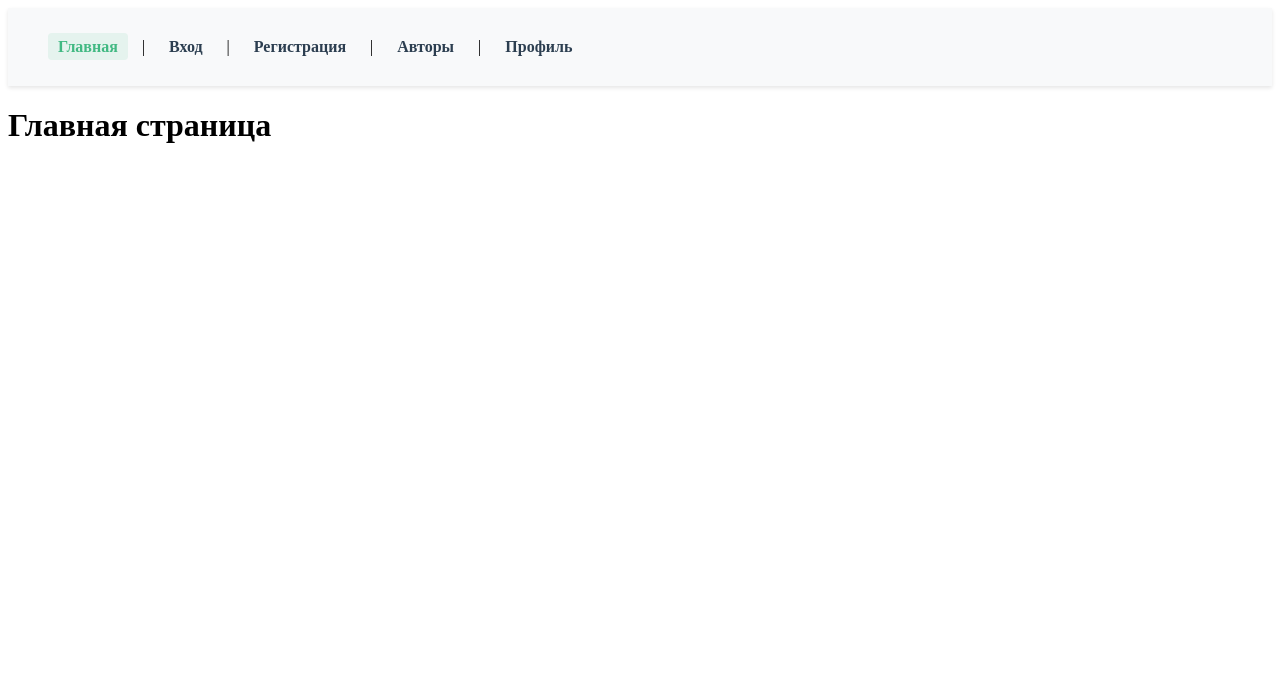
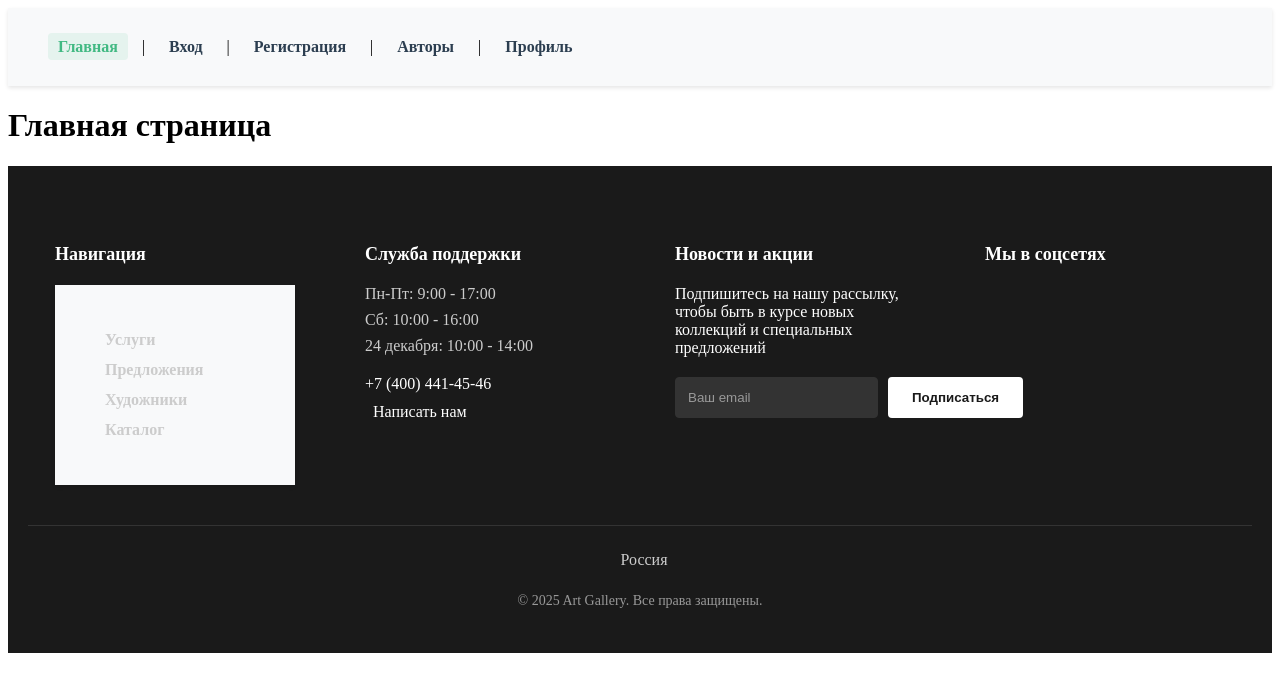
Before and after one commit to MatveySviadysh/OnlineBooks, a Vue app in the folder frontend/: page / in a window 1280 px wide. Shown: the top 692 px of the page. Built offline with nearby package versions, Linux system fonts and the light colour scheme.

Commit message:
update view & added foter

```diff
--- a/frontend/src/App.vue
+++ b/frontend/src/App.vue
@@ -1,5 +1,6 @@
 <template>
   <div id="app">
+    <splash-screen />
     <nav>
       <router-link to="/">Главная</router-link> |
       <router-link to="/login">Вход</router-link> |
@@ -8,16 +9,28 @@
       <router-link to="/profile">Профиль</router-link>
     </nav>
 
-    <router-view></router-view>
+    <router-view v-slot="{ Component }">
+      <transition name="fade" mode="out-in">
+        <component :is="Component" />
+      </transition>
+    </router-view>
+
+    <AppFooter />
   </div>
 </template>
 
 <script lang="ts">
-import { defineComponent } from 'vue'
+  import { defineComponent } from 'vue'
+  import SplashScreen from '@/components/help/SplashScreen.vue'
+  import AppFooter from '@/components/layout/Footer.vue'
 
-export default defineComponent({
-  name: 'App'
-})
+  export default defineComponent({
+    name: 'App',
+    components: {
+      SplashScreen,
+      AppFooter
+    }
+  })
 </script>
 
 <style lang="scss">
@@ -45,4 +58,14 @@ nav {
     }
   }
 }
+
+.fade-enter-active,
+.fade-leave-active {
+  transition: opacity 0.3s ease;
+}
+
+.fade-enter-from,
+.fade-leave-to {
+  opacity: 0;
+}
 </style>
--- /dev/null
+++ b/frontend/src/components/help/SplashScreen.vue
@@ -0,0 +1,75 @@
+<template>
+  <div class="splash-screen" v-if="isVisible">
+    <h1 class="splash-text">текст</h1>
+  </div>
+</template>
+
+<script lang="ts">
+import { defineComponent } from 'vue'
+
+export default defineComponent({
+  name: 'SplashScreen',
+  data() {
+    return {
+      isVisible: true
+    }
+  },
+  mounted() {
+    setTimeout(() => {
+      this.isVisible = false
+    }, 3000) // Заставка будет показываться 3 секунды
+  }
+})
+</script>
+
+<style lang="scss" scoped>
+.splash-screen {
+  position: fixed;
+  top: 0;
+  left: 0;
+  width: 100%;
+  height: 100%;
+  background-color: #ffffff;
+  display: flex;
+  justify-content: center;
+  align-items: center;
+  z-index: 9999;
+  animation: fadeOut 0.5s ease 2.5s forwards;
+}
+
+.splash-text {
+  font-size: 3rem;
+  color: #2c3e50;
+  position: relative;
+  animation: textAnimation 2s ease forwards;
+}
+
+@keyframes textAnimation {
+  0% {
+    transform: translateY(0);
+  }
+  40% {
+    transform: translateY(0);
+  }
+  60% {
+    transform: translateY(-20px);
+  }
+  80% {
+    border-bottom: 2px solid #42b983;
+  }
+  100% {
+    transform: translateY(-40px);
+    border-bottom: 2px solid #42b983;
+  }
+}
+
+@keyframes fadeOut {
+  from {
+    opacity: 1;
+  }
+  to {
+    opacity: 0;
+    visibility: hidden;
+  }
+}
+</style>
--- /dev/null
+++ b/frontend/src/components/layout/Footer.vue
@@ -0,0 +1,286 @@
+<template>
+  <footer class="main-footer">
+    <div class="footer-content">
+      <!-- Навигация -->
+      <div class="footer-section">
+        <h3>Навигация</h3>
+        <nav>
+          <ul>
+            <li><router-link to="/services">Услуги</router-link></li>
+            <li><router-link to="/offers">Предложения</router-link></li>
+            <li><router-link to="/artists">Художники</router-link></li>
+            <li><router-link to="/list">Каталог</router-link></li>
+          </ul>
+        </nav>
+      </div>
+
+      <!-- Служба поддержки -->
+      <div class="footer-section customer-service">
+        <h3>Служба поддержки</h3>
+        <div class="working-hours">
+          <p>Пн-Пт: 9:00 - 17:00</p>
+          <p>Сб: 10:00 - 16:00</p>
+          <p>24 декабря: 10:00 - 14:00</p>
+        </div>
+        <div class="contact-info">
+          <a href="tel:+74004414546" class="phone">+7 (400) 441-45-46</a>
+          <a href="mailto:support@example.com" class="email">
+            <i class="far fa-envelope"></i> Написать нам
+          </a>
+        </div>
+      </div>
+
+      <!-- Рассылка -->
+      <div class="footer-section newsletter">
+        <h3>Новости и акции</h3>
+        <p>Подпишитесь на нашу рассылку, чтобы быть в курсе новых коллекций и специальных предложений</p>
+        <form @submit.prevent="handleSubscribe" class="subscribe-form">
+          <input
+            v-model="email"
+            type="email"
+            placeholder="Ваш email"
+            required
+          />
+          <button type="submit">Подписаться</button>
+        </form>
+      </div>
+
+      <!-- Социальные сети -->
+      <div class="footer-section social-media">
+        <h3>Мы в соцсетях</h3>
+        <div class="social-links">
+          <a href="#" target="_blank" rel="noopener noreferrer" aria-label="Facebook">
+            <i class="fab fa-facebook-f"></i>
+          </a>
+          <a href="#" target="_blank" rel="noopener noreferrer" aria-label="Instagram">
+            <i class="fab fa-instagram"></i>
+          </a>
+          <a href="#" target="_blank" rel="noopener noreferrer" aria-label="Twitter">
+            <i class="fab fa-twitter"></i>
+          </a>
+          <a href="#" target="_blank" rel="noopener noreferrer" aria-label="Pinterest">
+            <i class="fab fa-pinterest"></i>
+          </a>
+        </div>
+      </div>
+    </div>
+
+    <div class="footer-bottom">
+      <a href="#" class="location-link">
+        <i class="fas fa-map-marker-alt"></i> Россия
+      </a>
+      <p class="copyright">&copy; {{ currentYear }} Art Gallery. Все права защищены.</p>
+    </div>
+  </footer>
+</template>
+
+<script lang="ts">
+import { defineComponent, ref } from 'vue'
+
+export default defineComponent({
+  name: 'AppFooter',
+  setup() {
+    const email = ref('')
+
+    const handleSubscribe = () => {
+      console.log('Подписка на email:', email.value)
+      email.value = ''
+    }
+
+    return {
+      email,
+      handleSubscribe,
+      currentYear: new Date().getFullYear()
+    }
+  }
+})
+</script>
+
+<style lang="scss" scoped>
+.main-footer {
+  background-color: #1a1a1a;
+  color: #ffffff;
+  padding: 60px 20px 30px;
+  margin-top: auto;
+
+  .footer-content {
+    max-width: 1200px;
+    margin: 0 auto;
+    display: grid;
+    grid-template-columns: repeat(auto-fit, minmax(250px, 1fr));
+    gap: 40px;
+  }
+
+  .footer-section {
+    padding: 0 15px;
+
+    h3 {
+      font-size: 18px;
+      margin-bottom: 20px;
+      color: #ffffff;
+      font-weight: 600;
+    }
+
+    ul {
+      list-style: none;
+      padding: 0;
+
+      li {
+        margin-bottom: 12px;
+
+        a {
+          color: #cccccc;
+          text-decoration: none;
+          transition: color 0.3s ease;
+
+          &:hover {
+            color: #ffffff;
+          }
+        }
+      }
+    }
+  }
+
+  .customer-service {
+    .working-hours {
+      margin-bottom: 20px;
+
+      p {
+        color: #cccccc;
+        margin: 8px 0;
+      }
+    }
+
+    .contact-info {
+      display: flex;
+      flex-direction: column;
+      gap: 10px;
+
+      .phone, .email {
+        color: #ffffff;
+        text-decoration: none;
+        display: flex;
+        align-items: center;
+        gap: 8px;
+        transition: color 0.3s ease;
+
+        &:hover {
+          color: #cccccc;
+        }
+
+        i {
+          font-size: 16px;
+        }
+      }
+    }
+  }
+
+  .newsletter {
+    .subscribe-form {
+      display: flex;
+      gap: 10px;
+      margin-top: 20px;
+
+      input {
+        flex: 1;
+        padding: 12px;
+        border: 1px solid #333;
+        border-radius: 4px;
+        background-color: #333;
+        color: #ffffff;
+
+        &::placeholder {
+          color: #999;
+        }
+
+        &:focus {
+          outline: none;
+          border-color: #ffffff;
+        }
+      }
+
+      button {
+        background-color: #ffffff;
+        color: #1a1a1a;
+        border: none;
+        padding: 12px 24px;
+        border-radius: 4px;
+        cursor: pointer;
+        font-weight: 600;
+        transition: all 0.3s ease;
+
+        &:hover {
+          background-color: #cccccc;
+        }
+      }
+    }
+  }
+
+  .social-media {
+    .social-links {
+      display: flex;
+      gap: 20px;
+      justify-content: flex-start;
+
+      a {
+        color: #ffffff;
+        font-size: 22px;
+        transition: transform 0.3s ease;
+
+        &:hover {
+          transform: translateY(-3px);
+        }
+      }
+    }
+  }
+
+  .footer-bottom {
+    text-align: center;
+    margin-top: 40px;
+    padding-top: 20px;
+    border-top: 1px solid #333;
+
+    .location-link {
+      color: #cccccc;
+      text-decoration: none;
+      display: inline-flex;
+      align-items: center;
+      gap: 8px;
+      margin-bottom: 10px;
+      transition: color 0.3s ease;
+
+      &:hover {
+        color: #ffffff;
+      }
+    }
+
+    .copyright {
+      color: #999;
+      font-size: 14px;
+    }
+  }
+}
+
+@media (max-width: 768px) {
+  .main-footer {
+    padding: 40px 15px 20px;
+
+    .footer-content {
+      grid-template-columns: 1fr;
+      gap: 30px;
+    }
+
+    .footer-section {
+      text-align: center;
+
+      .social-links {
+        justify-content: center;
+      }
+    }
+
+    .newsletter .subscribe-form {
+      flex-direction: column;
+    }
+  }
+}
+</style>
```
Also changed, not shown: frontend/src/styles/main.scss (deleted).
